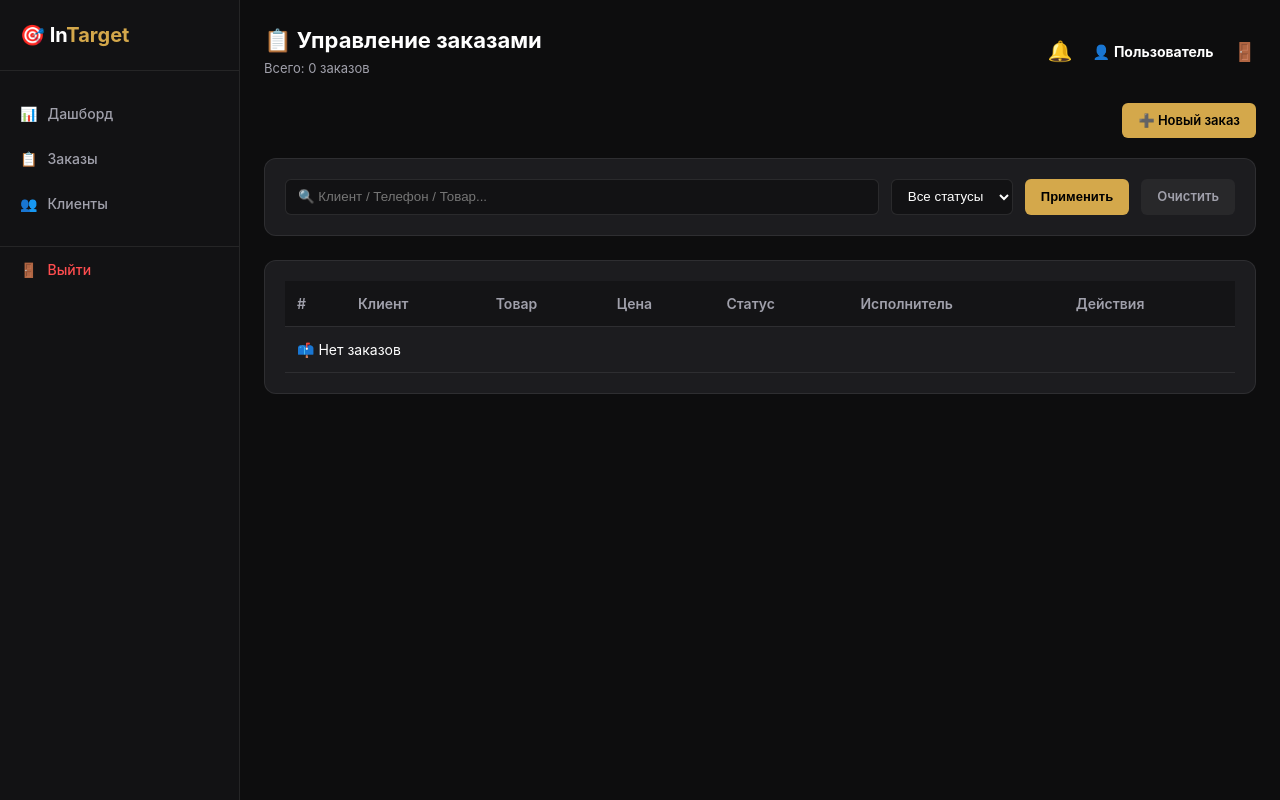
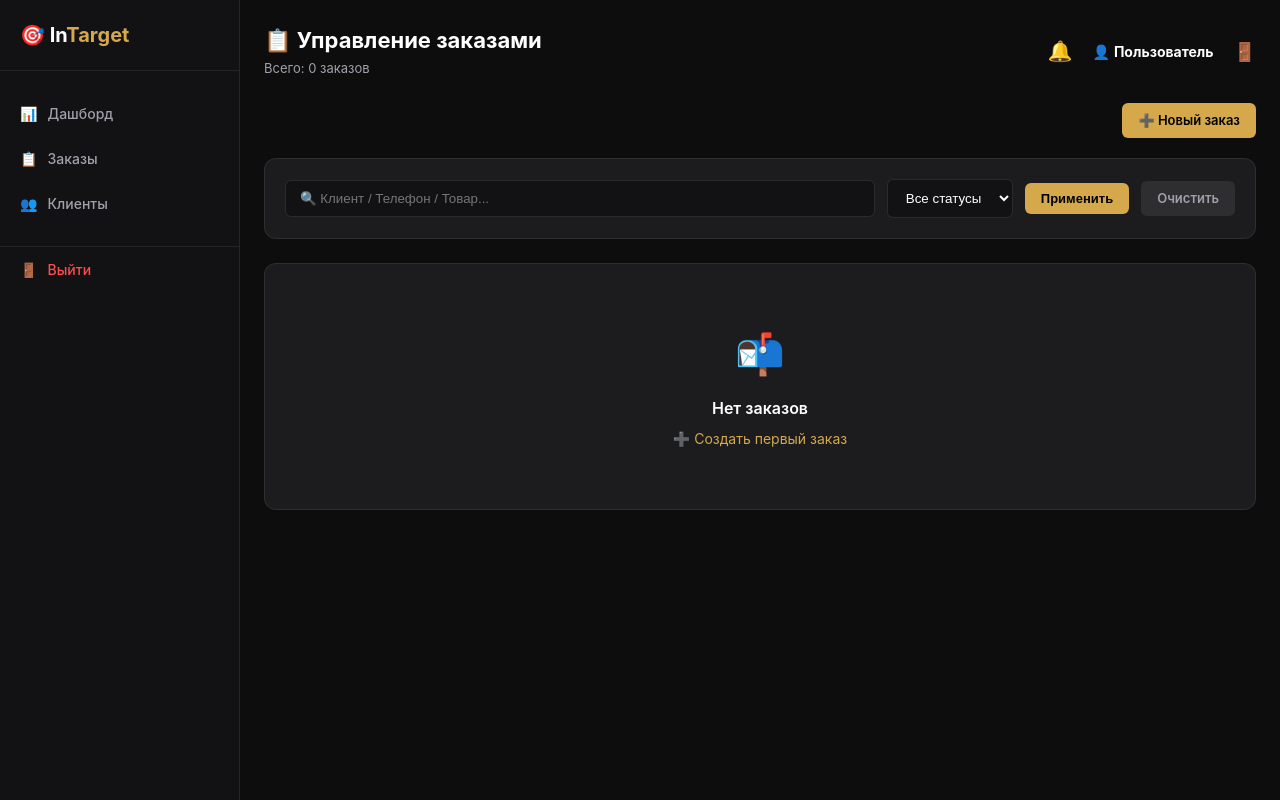
Before and after one commit to adiafterwalk88/brest-motors-site, a Flask app: template website/templates/orders.html in a window 1280 px wide. Run offline with Flask 3, Linux system fonts and the light colour scheme; the template is opened without the code that fills it, so the values that code supplies are empty; some libraries are stand-ins or nearby versions.

Commit message:
Update orders.html

```diff
--- a/website/templates/orders.html
+++ b/website/templates/orders.html
@@ -1,6 +1,6 @@
 {% extends "base.html" %}
 
-{% block title %}Заказы — InTarget Brest Motors{% endblock %}
+{% block title %}Управление заказами — InTarget Brest Motors{% endblock %}
 
 {% block page_title %}
 <div style="display: flex; align-items: center; gap: 12px;">
@@ -15,24 +15,25 @@
 </div>
 
 <!-- ФИЛЬТРЫ -->
-<div class="card">
+<div class="card" style="background-color: var(--card-bg) !important; color: #fff !important;">
     <form method="GET" action="{{ url_for('orders_page') }}" style="display: flex; flex-direction: column; gap: 16px;">
-        <div style="display: flex; gap: 12px; flex-wrap: wrap;">
-            <input type="text" name="q" value="{{ request.args.get('q', '') }}" placeholder="🔍 Клиент / Телефон / Товар..." style="flex: 1; min-width: 200px; padding: 8px 12px; background: #121214; border: 1px solid rgba(255,255,255,0.1); border-radius: 6px; color: #fff;">
-            <select name="status" style="padding: 8px 12px; background: #121214; border: 1px solid rgba(255,255,255,0.1); border-radius: 6px; color: #fff;">
+        <div style="display: flex; gap: 12px; flex-wrap: wrap; align-items: center;">
+            <input type="text" name="q" value="{{ request.args.get('q', '') }}" placeholder="🔍 Клиент / Телефон / Товар..." style="flex: 1; min-width: 200px; padding: 10px 14px; background: #121214; border: 1px solid rgba(255,255,255,0.1); border-radius: 6px; color: #fff;">
+            <select name="status" style="padding: 10px 14px; background: #121214; border: 1px solid rgba(255,255,255,0.1); border-radius: 6px; color: #fff;">
                 <option value="">Все статусы</option>
                 <option value="new">Новый</option>
                 <option value="in_progress">В работе</option>
                 <option value="completed">Выдан</option>
             </select>
-            <button type="submit" class="btn" style="background: var(--accent-gold); color: #000;">Применить</button>
-            <a href="{{ url_for('orders_page') }}" class="btn" style="background: rgba(255,255,255,0.05); color: #a0a0ab;">Очистить</a>
+            <button type="submit" class="btn btn-primary">Применить</button>
+            <a href="{{ url_for('orders_page') }}" class="btn" style="background: rgba(255,255,255,0.08); color: #a0a0ab;">Очистить</a>
         </div>
     </form>
 </div>
 
-<!-- СПИСОК ЗАКАЗОВ -->
-<div class="card">
+<!-- ТАБЛИЦА / ПУСТОЕ СОСТОЯНИЕ -->
+<div class="card" style="background-color: var(--card-bg) !important; color: #fff !important;">
+    {% if orders %}
         <div class="table-wrapper">
             <table>
                 <thead>
@@ -47,7 +48,6 @@
                     </tr>
                 </thead>
                 <tbody>
-                {% if orders %}
                     {% for order in orders %}
                     <tr>
                         <td><strong>#{{ order.id }}</strong></td>
@@ -64,15 +64,15 @@
                         </td>
                     </tr>
                     {% endfor %}
-                {% else %}
-                    <tr>
-                        <td colspan="7" style="text-align: center; color: #a0a0ab; padding: 40px 0;">
-                            📫 Нет заказов
-                        </td>
-                    </tr>
-                {% endif %}
                 </tbody>
             </table>
         </div>
+    {% else %}
+        <div style="text-align: center; padding: 40px 20px;">
+            <div style="font-size: 40px; margin-bottom: 12px;">📬</div>
+            <div style="font-size: 16px; color: #ffffff; font-weight: 600;">Нет заказов</div>
+            <a href="/orders/create" style="color: var(--accent-gold); text-decoration: none; font-size: 14px; display: inline-block; margin-top: 8px;">➕ Создать первый заказ</a>
+        </div>
+    {% endif %}
 </div>
 {% endblock %}
```
Lines whose indentation alone changed are shown as unchanged.
